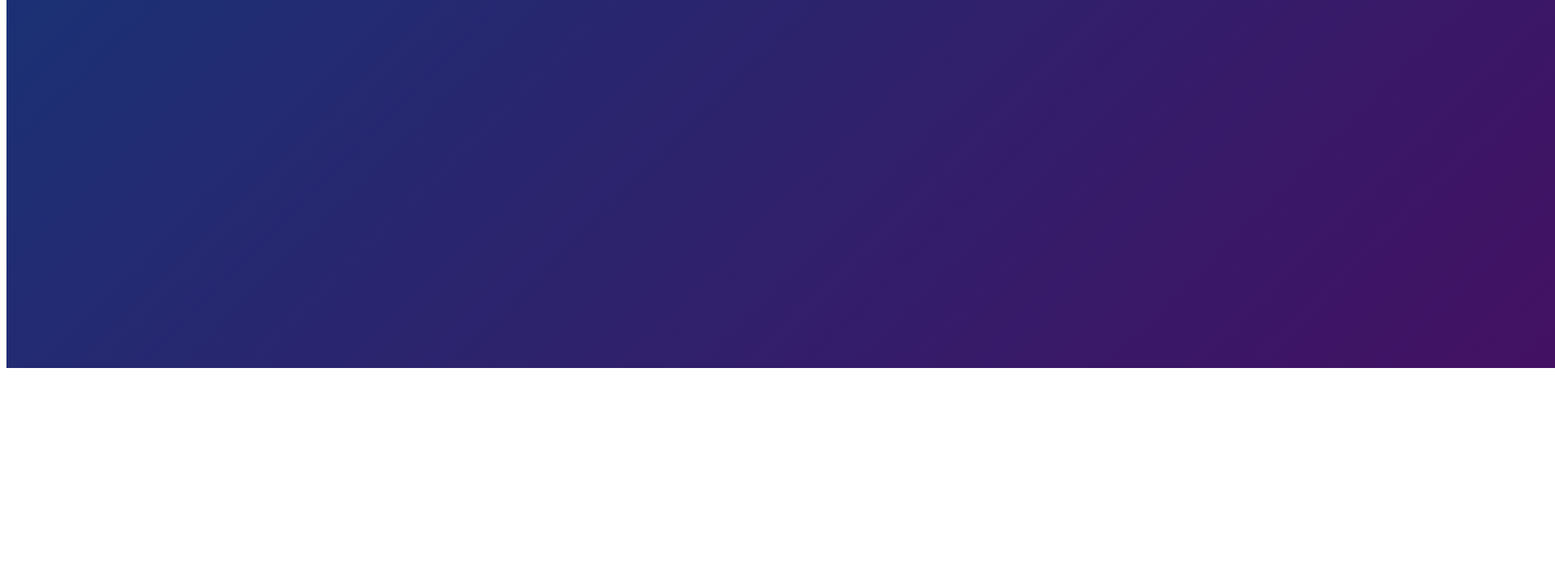
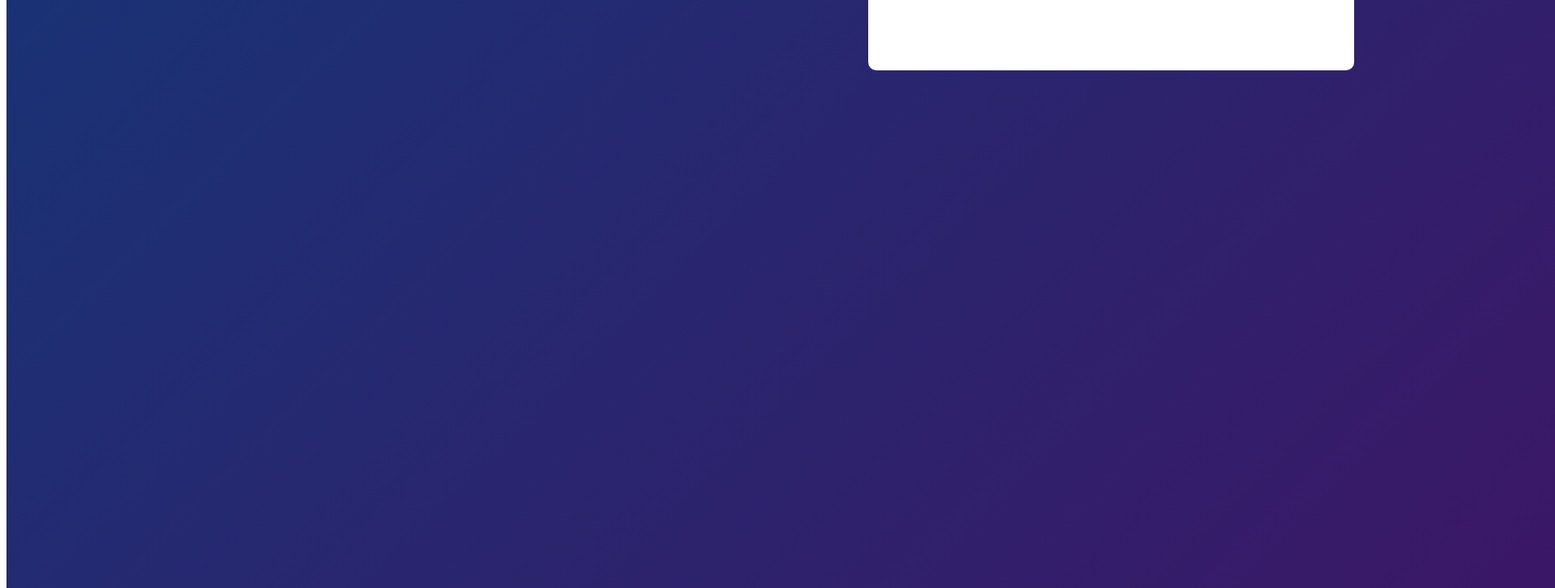
Before and after one commit to Pandino4/list, a plain HTML site: page index.html in a window 1280 px wide. Shown: the part 373-1100 px from the top of the page at 81% size, 1920 px wide, since content can reach past the window. Before the commit the page ends 836 px from the top, so only its background shows below. Drawn offline with Linux system fonts and the light colour scheme.

Commit message:
Update style.css

```diff
--- a/style.css
+++ b/style.css
@@ -1,8 +1,8 @@
 .container{
     width: 200%;
-    min-height: 100vh;
+    min-height: 200%;
     background: linear-gradient(135deg, #153677, #4e085f);
-    padding: 10px;
+    padding: 100px;
 }
 
 .To-Do{
```
